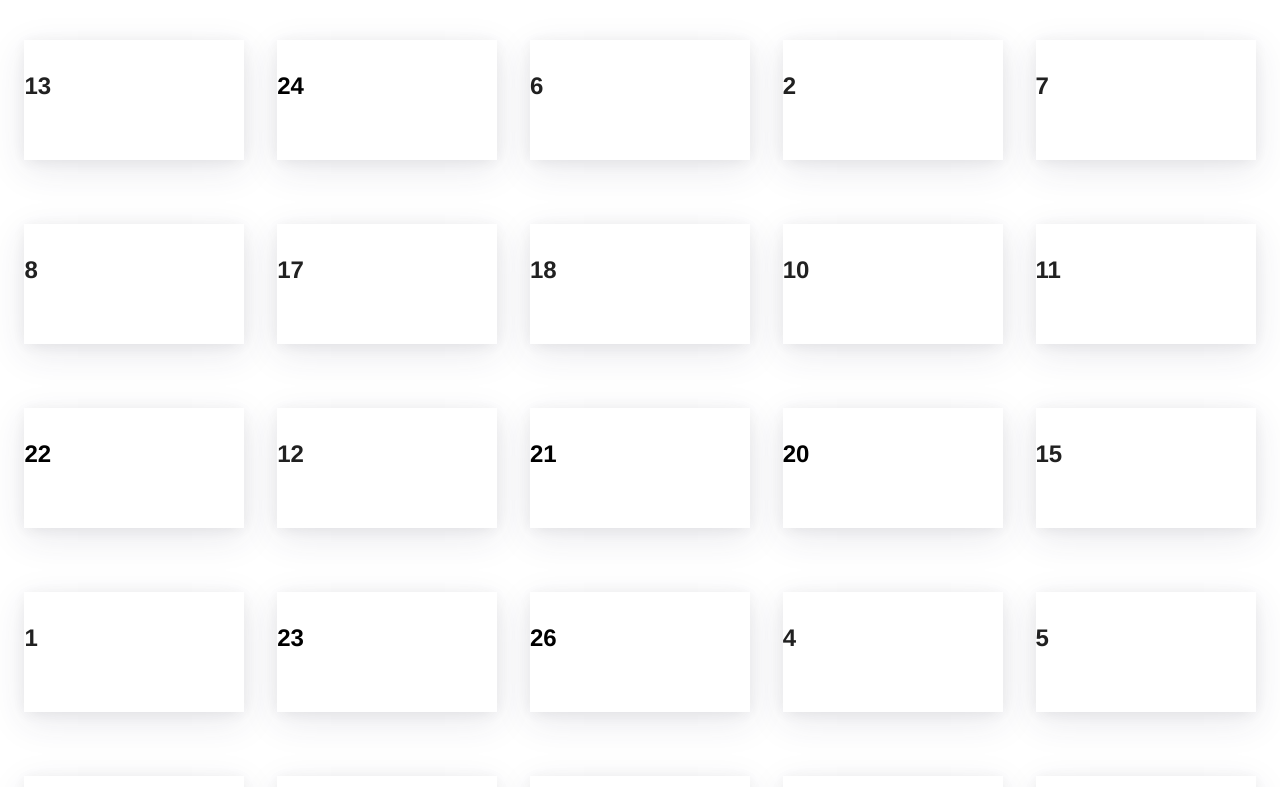
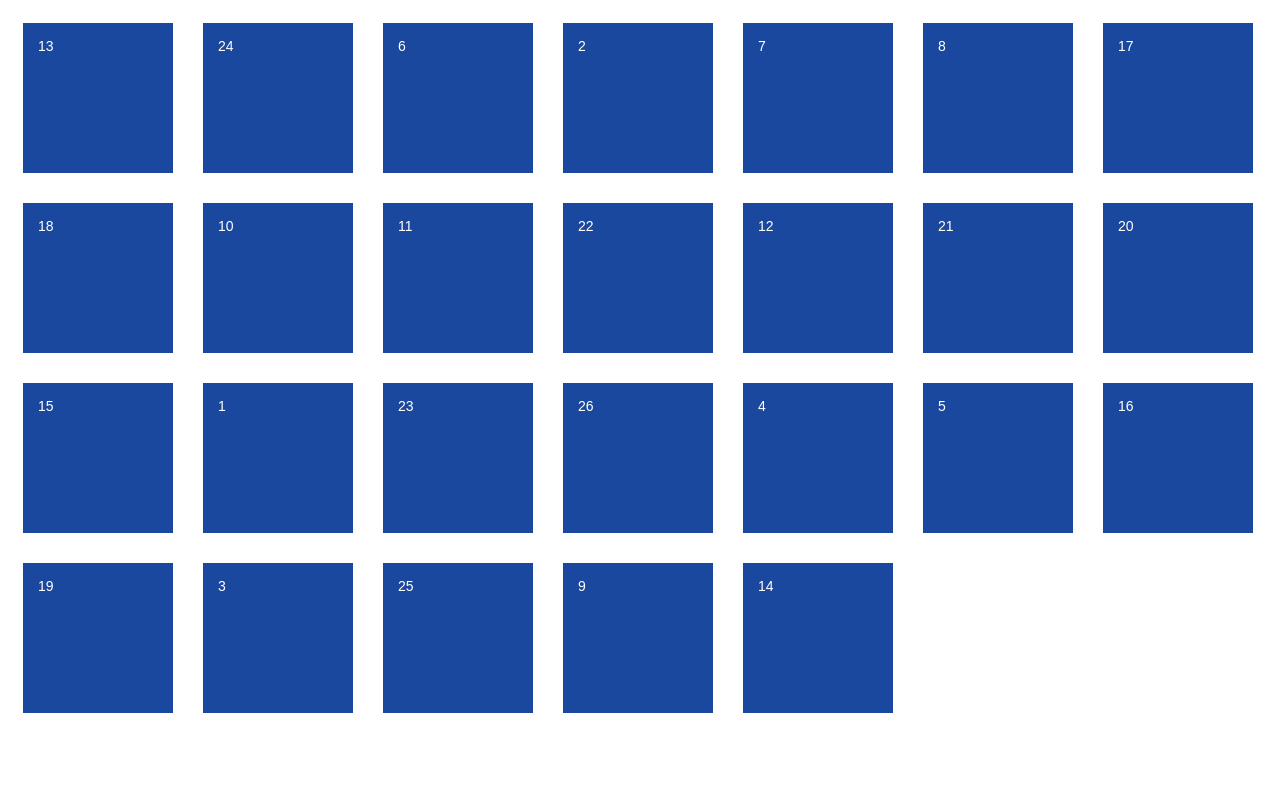
Before and after one commit to chicarrida/Adventskalender, a React (Create React App) app: page / in a window 1280 px wide. Shown: the top 787 px of the page. Built offline with nearby package versions, Linux system fonts and the light colour scheme.

Commit message:
working with code from https://www.codementor.io/chrisharrington/building-a-flipper-using-react-js-and-less-css-du107v563

```diff
--- a/src/App.js
+++ b/src/App.js
@@ -1,6 +1,6 @@
 import React, { Component } from 'react';
 import './App.css';
-import {ActiveCard, InActiveCard} from "./card";
+import Flipper from "./Flipper";
 var data = require("./input.json");
 var _ = require('lodash');
 
@@ -30,10 +30,10 @@ class App extends Component {
 
     let content = Object.keys(s).map((key,index) => {
         if(s[key].active){
-          return <ActiveCard date={s[key].date} content={s[key].content} key={index}/>
+          return <Flipper date={s[key].date} content={s[key].content} orientation="horizontal" key={index}/>
         }
         else
-          return <InActiveCard  date={s[key].date} key={index}/>
+          return <Flipper date={s[key].date} content={s[key].content} key={index}/>
         });
 
     return (
--- /dev/null
+++ b/src/Flipper.js
@@ -0,0 +1,35 @@
+import React from 'react';
+
+class Flipper extends React.Component{
+  state={
+    flipped: false,
+  }
+
+  flip= ()=> {
+    this.setState({ flipped: !this.state.flipped });
+  }
+
+  render() {
+    return <div className={"flipper-container " + this.props.orientation} onClick={this.flip}>
+      <div className={"flipper" + (this.state.flipped ? " flipped" : "")}>
+        <Front>{this.props.date}</Front>
+        <Back>{this.props.content}</Back>
+      </div>
+    </div>;
+  }
+}
+
+class Front extends React.Component{
+  render() {
+    return <div className="front tile">{this.props.children}</div>;
+  }
+}
+
+class Back extends React.Component{
+  render() {
+    return <div className="back tile">{this.props.children}</div>;
+  }
+}
+
+
+export default Flipper;
--- a/src/card.js
+++ b/src/card.js
@@ -4,7 +4,7 @@ import React from 'react';
 class CardFront extends React.Component {
   render() {
     return(
-      <div className='card-side side-front'>
+      <div className={'card-side side-front '+(this.props.visible ? 'hide-front' : '')}>
         <div className='container-fluid'>
           <div className='row'>
             <div className='col-xs-6 side-front-content'>
@@ -16,10 +16,11 @@ class CardFront extends React.Component {
     )
   }
 }
-
+//<div className={(this.props.visible ? 'card-side' : 'hide-side')+' side-back'}>
 // React component for the back side of the card
 class CardBack extends React.Component {
   render() {
+
     return(
       <div className={(this.props.visible ? 'card-side' : 'hide-side')+' side-back'}>
         <div className='container-fluid'>
@@ -47,7 +48,7 @@ class ActiveCard extends React.Component {
       <div className={'card-container '+ (this.state.click ?'selected' : '')} onClick={this.toggle}>
         <div className='card-body'>
           <CardBack content={this.props.content} visible={this.state.click}/>
-          <CardFront date={this.props.date}/>
+          <CardFront date={this.props.date} visible={this.state.click}/>
         </div>
       </div>
     )
--- a/src/index.css
+++ b/src/index.css
@@ -60,6 +60,7 @@ h2 {
   height: 100%;
   transform-style: preserve-3d;
   transition: all .7s linear;
+  webkit-transition:(-webkit-transform linear 700ms);
   backface-visibility: hidden;
 }
 
@@ -87,8 +88,29 @@ h2 {
   height: 100%;
   color: #212121;
   background-color: #fff;
-  /*backface-visibility: hidden; /*DAS MUSS GEÄNDERT WERDEN!!!*/
+  backface-visibility: visible; /*DAS MUSS GEÄNDERT WERDEN!!!*/
   box-shadow: 0 10px 35px rgba(50,50,93,.1),0 2px 15px rgba(0,0,0,.07);
+  transition: backface-visibility 4s ease-in;
+}
+
+/*- Card sides -*/
+.hide-side {
+  position: absolute;
+  top: 0;
+  overflow: hidden;
+  width: 100%;
+  height: 100%;
+  color: #212121;
+  background-color: #fff;
+  backface-visibility: hidden; /*DAS MUSS GEÄNDERT WERDEN!!!*/
+  box-shadow: 0 10px 35px rgba(50,50,93,.1),0 2px 15px rgba(0,0,0,.07);
+  transition: backface-visibility 4s ease-in;
+}
+
+.hide-front{
+  opacity: 0;
+  visibility: hidden;
+  transition: opacity 4s ease-in, visibility 4s linear;
 }
 
 /*- Front side -*/
--- /dev/null
+++ b/src/style.css
@@ -0,0 +1,145 @@
+.backface-visibility-hidden {
+  backface-visibility: hidden;
+  -webkit-backface-visibility: hidden;
+}
+.tile {
+  color: white;
+  padding: 15px;
+  box-sizing: border-box;
+  -moz-box-sizing: border-box;
+}
+body {
+  font-family: Arial;
+  font-size: 14px;
+}
+body > span,
+body > h1 {
+  float: left;
+  width: 100%;
+  margin: 0;
+  padding: 0;
+  margin-bottom: 10px;
+}
+span {
+  color: #888888;
+}
+
+.flipper-container {
+  float: left;
+  width: 150px;
+  height: 150px;
+  margin: 15px;
+  display: block;
+  perspective: 1000px;
+  -webkit-perspective: 1000px;
+  -moz-perspective: 1000px;
+  -ms-perspective: 1000px;
+}
+.flipper-container span {
+  color: white;
+}
+.flipper-container > div.flipper {
+  float: left;
+  width: 100%;
+  height: 100%;
+  position: relative;
+  transform-style: preserve-3d;
+  -webkit-transform-style: preserve-3d;
+  -moz-transform-style: preserve-3d;
+  -ms-transform-style: preserve-3d;
+}
+.flipper-container > div.flipper .front,
+.flipper-container > div.flipper .back {
+  float: left;
+  display: block;
+  width: 100%;
+  height: 100%;
+  backface-visibility: hidden;
+  -webkit-backface-visibility: hidden;
+  position: absolute;
+  top: 0;
+  left: 0;
+  transform-style: preserve-3d;
+  -webkit-transform-style: preserve-3d;
+  -moz-transform-style: preserve-3d;
+  -ms-transform-style: preserve-3d;
+  -webkit-transition: -webkit-transform ease 500ms;
+  -moz-transition: -webkit-transform ease 500ms;
+  -ms-transition: -webkit-transform ease 500ms;
+  -o-transition: -webkit-transform ease 500ms;
+  transition: -webkit-transform ease 500ms;
+  -webkit-transition: transform ease 500ms;
+  -moz-transition: transform ease 500ms;
+  -ms-transition: transform ease 500ms;
+  -o-transition: transform ease 500ms;
+  transition: transform ease 500ms;
+}
+.flipper-container > div.flipper .front {
+  z-index: 2;
+  background: #19489E;
+  /* front tile styles go here! */
+}
+.flipper-container > div.flipper .back {
+  background: #9E1919;
+  /* back tile styles go here! */
+}
+.flipper-container.horizontal .front {
+  transform: rotateY(0deg);
+  -ms-transform: rotateY(0deg);
+  -webkit-transform: rotateY(0deg);
+  -o-transform: rotateY(0deg);
+  -moz-transform: rotateY(0deg);
+  cursor: pointer;
+}
+.flipper-container.horizontal .back {
+  transform: rotateY(-180deg);
+  -ms-transform: rotateY(-180deg);
+  -webkit-transform: rotateY(-180deg);
+  -o-transform: rotateY(-180deg);
+  -moz-transform: rotateY(-180deg);
+  cursor: pointer;
+}
+.flipper-container.horizontal div.flipper.flipped .front {
+  transform: rotateY(180deg);
+  -ms-transform: rotateY(180deg);
+  -webkit-transform: rotateY(180deg);
+  -o-transform: rotateY(180deg);
+  -moz-transform: rotateY(180deg);
+}
+.flipper-container.horizontal div.flipper.flipped .back {
+  transform: rotateY(0deg);
+  -ms-transform: rotateY(0deg);
+  -webkit-transform: rotateY(0deg);
+  -o-transform: rotateY(0deg);
+  -moz-transform: rotateY(0deg);
+}
+.flipper-container.vertical .front {
+  transform: rotateX(0deg);
+  -ms-transform: rotateX(0deg);
+  -webkit-transform: rotateX(0deg);
+  -o-transform: rotateX(0deg);
+  -moz-transform: rotateX(0deg);
+  cursor: pointer;
+}
+.flipper-container.vertical .back {
+  transform: rotateX(-180deg);
+  -ms-transform: rotateX(-180deg);
+  -webkit-transform: rotateX(-180deg);
+  -o-transform: rotateX(-180deg);
+  -moz-transform: rotateX(-180deg);
+  cursor: pointer;
+}
+.flipper-container.vertical div.flipper.flipped .front {
+  transform: rotateX(180deg);
+  -ms-transform: rotateX(180deg);
+  -webkit-transform: rotateX(180deg);
+  -o-transform: rotateX(180deg);
+  -moz-transform: rotateX(180deg);
+}
+.flipper-container.vertical div.flipper.flipped .back {
+  transform: rotateX(0deg);
+  -ms-transform: rotateX(0deg);
+  -webkit-transform: rotateX(0deg);
+  -o-transform: rotateX(0deg);
+  -moz-transform: rotateX(0deg);
+}
```
Also changed, not shown: src/index.js (+8 -1 lines).
